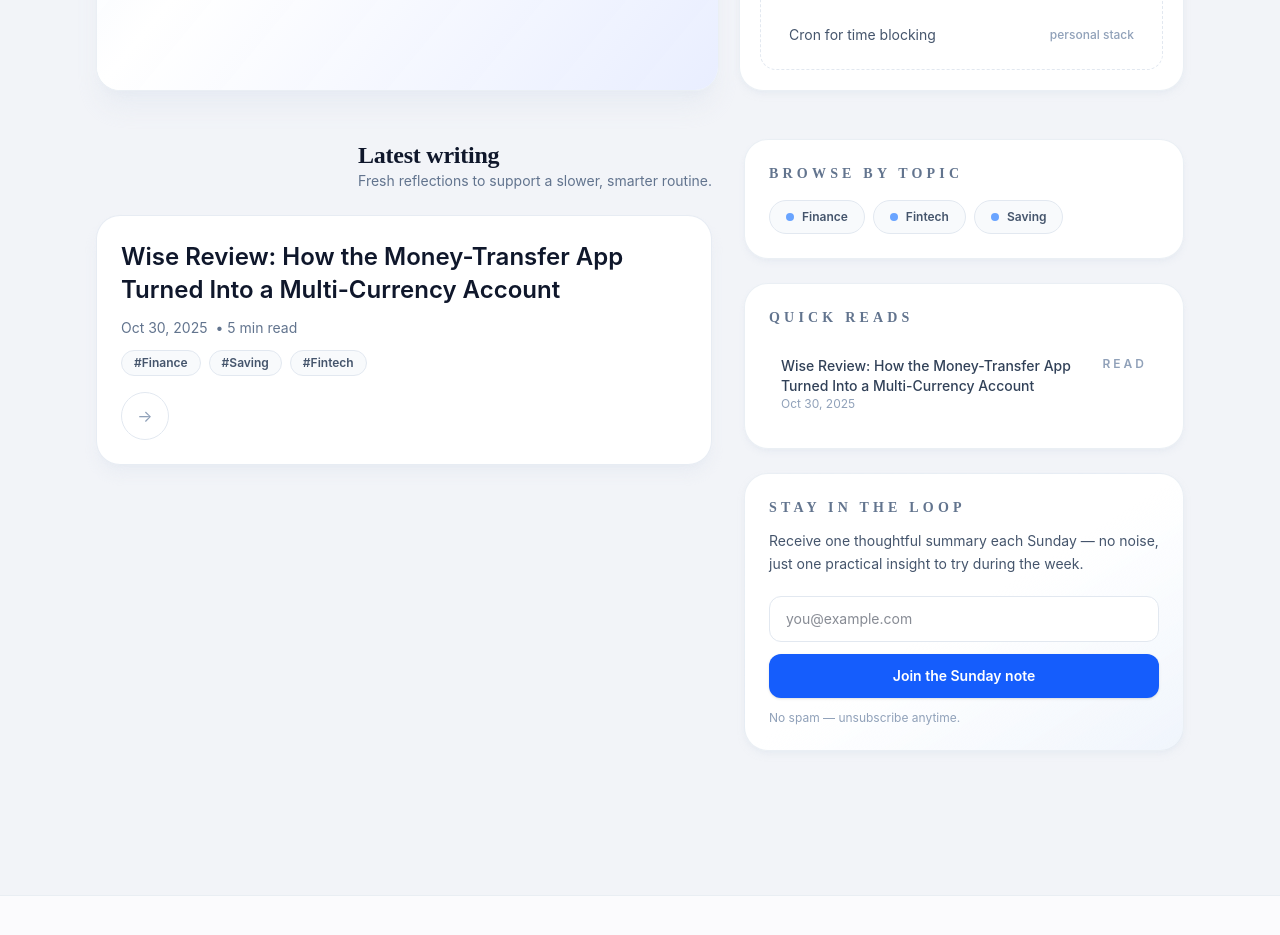
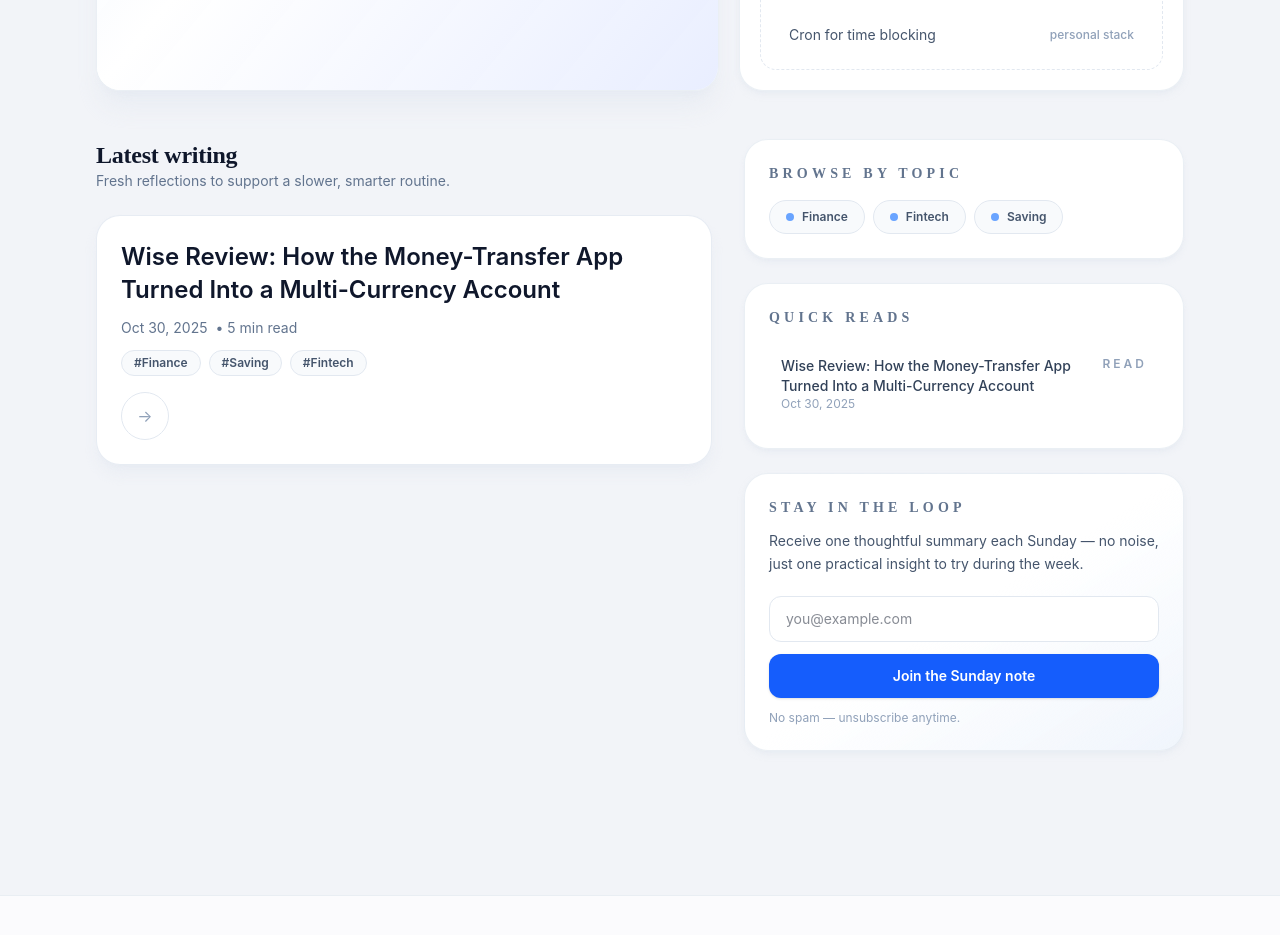
Before and after one commit to chetanbasuray/simplifymylife-blog, a Next.js app: page / in a window 1280 px wide. Shown: the part 780-1715 px from the top of the page. Built offline with nearby package versions, Linux system fonts and the light colour scheme.

Commit message:
Keep latest writing controls left aligned

```diff
--- a/src/app/page.jsx
+++ b/src/app/page.jsx
@@ -156,7 +156,7 @@
 
         <section className="mt-12 grid gap-8 lg:grid-cols-[minmax(0,7fr)_minmax(0,5fr)]">
           <div className="space-y-6 text-left">
-            <div className="flex flex-col gap-3 sm:flex-row sm:items-end sm:justify-between">
+            <div className="flex flex-col items-start gap-3 sm:flex-row sm:items-start sm:gap-6">
               <div>
                 <h2 className="text-2xl font-semibold text-slate-900">Latest writing</h2>
                 <p className="text-sm text-slate-500">
```
